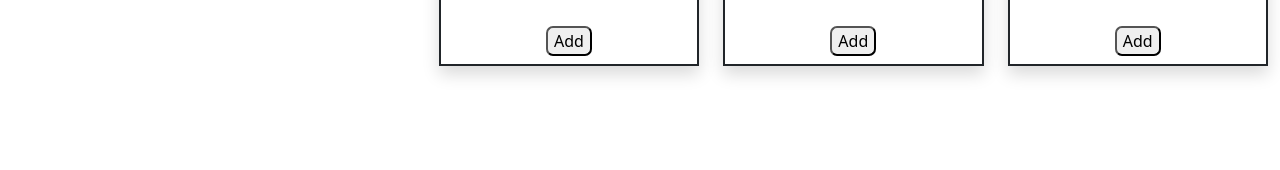
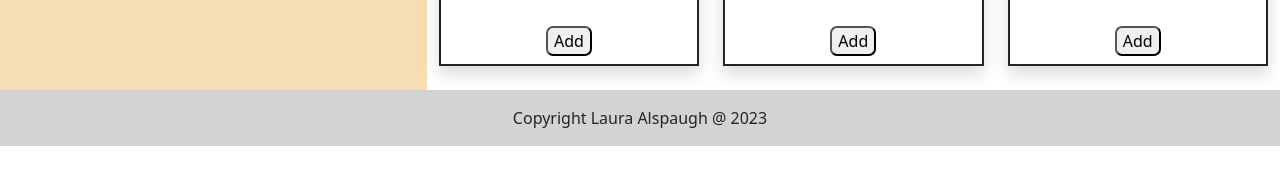
Before and after one commit to LauraAlspaugh/Ice-Cream-Parlor, a plain HTML site: page index.html in a window 1280 px wide. Shown: the part 730-900 px from the top of the page. Before the commit the page ends 844 px from the top, so only its background shows below. Drawn offline with nearby package versions, Linux system fonts and the light colour scheme; some packages are replaced by stand-ins of ours; a script that the page names is missing.

Commit message:
more code

```diff
--- a/index.html
+++ b/index.html
@@ -16,7 +16,7 @@
     <main class="container-fluid">
         <div class="row">
 
-            <div class="col-4">
+            <div class=" title col-4">
                 <p class="fs-2">Cart</p>
                 <div id="cart"></div>
                 <p class="fs-2">Total: $<span id="cartTotal">0.00</span></p>
@@ -105,7 +105,14 @@
 
 
 
-    <footer></footer>
+    <footer class="container-fluid">
+        <div class="row">
+            <div class="col-12">
+                <p class="text-center m-3">Copyright Laura Alspaugh @ 2023</p>
+            </div>
+        </div>
+
+    </footer>
     <script src="https://cdn.jsdelivr.net/npm/sweetalert2@11"></script>
     <script src="app.js"></script>
 </body>
--- a/style.css
+++ b/style.css
@@ -17,3 +17,11 @@ img {
 button {
     border-radius: 7px;
 }
+
+.title {
+    background-color: wheat;
+}
+
+footer {
+    background-color: lightgray;
+}
```
